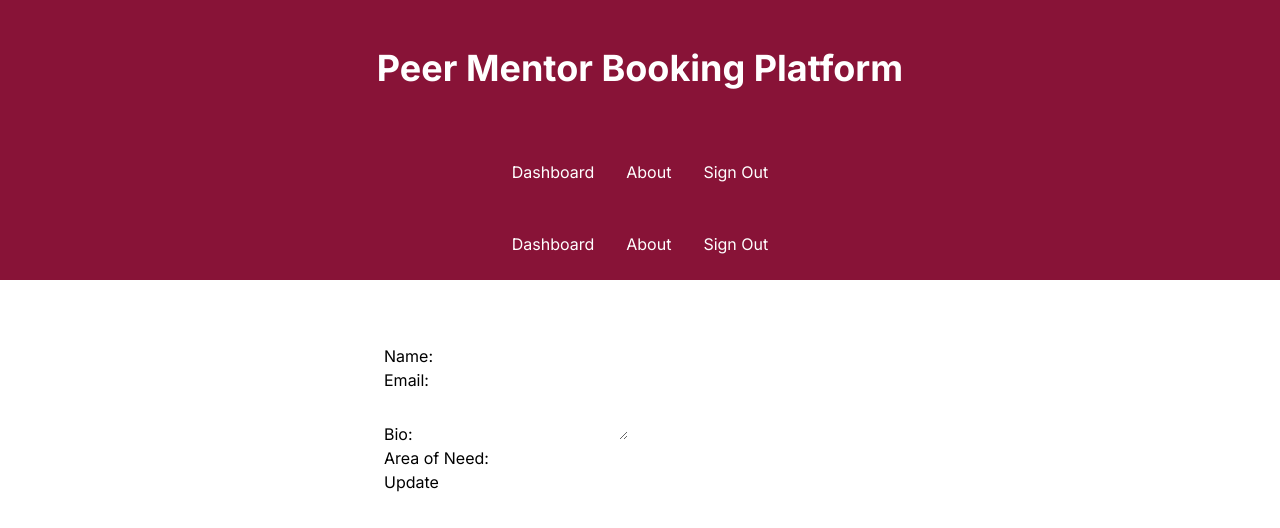
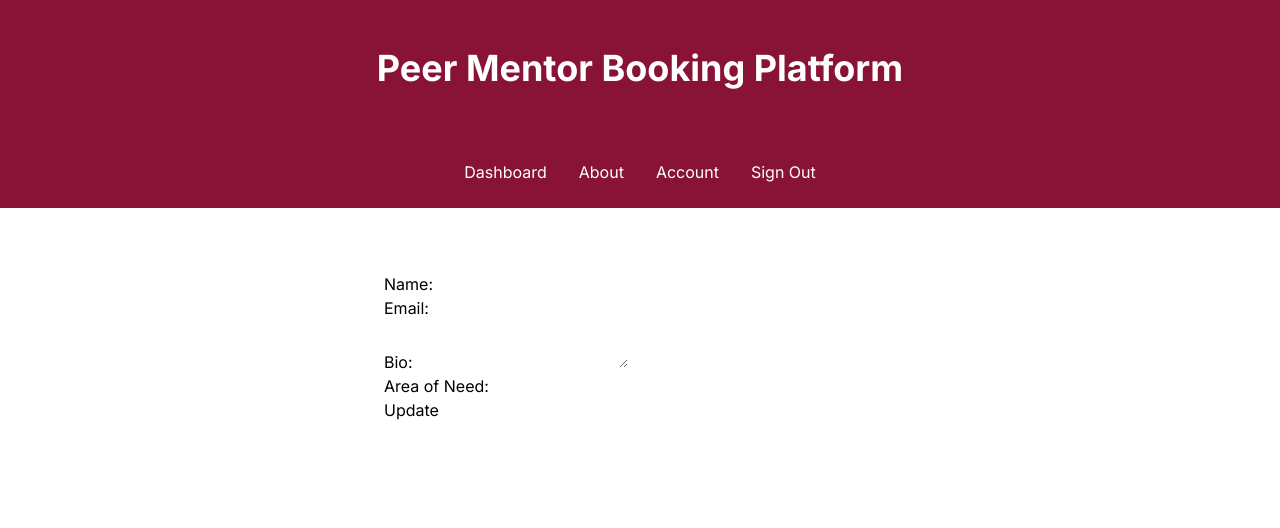
Before and after one commit to ripred31/peer-mentor-booking, a Next.js app: page /account in a window 1280 px wide. Shown: the top 528 px of the page. Built offline with nearby package versions, Linux system fonts and the light colour scheme; no server answers; the database is empty.

Commit message:
Final changes

```diff
--- a/src/app/account/page.js
+++ b/src/app/account/page.js
@@ -10,7 +10,6 @@ export default function Account() {
     return(
         <div>
             <Header />
-            <Navbar />
             <div>
                 <AccountForm userId={userID}/>
             </div>
--- a/src/app/components/Navbar.js
+++ b/src/app/components/Navbar.js
@@ -12,6 +12,9 @@ export default function Navbar() {
                     <Link href="/">
                         <p className="inline-block py-2 px-4 text-white hover:bg-rose-700 rounded-md">About</p>
                     </Link>
+                    <Link href="/account">
+                        <p className="inline-block py-2 px-4 text-white hover:bg-rose-700 rounded-md">Account</p>
+                    </Link>
                 </div>
                 <div>
                     <Link href="/">
--- a/src/app/components/SelectedBooking.js
+++ b/src/app/components/SelectedBooking.js
@@ -27,7 +27,7 @@ export default function SelectedBooking({ bookingId }) {
         }
     }, [bookingId]);
 
-    const isPending = booking.status === 'Pending';
+    const isPending = booking && booking.status === 'Pending';
 
     if (loading) {
         return <div>Loading...</div>;
```
